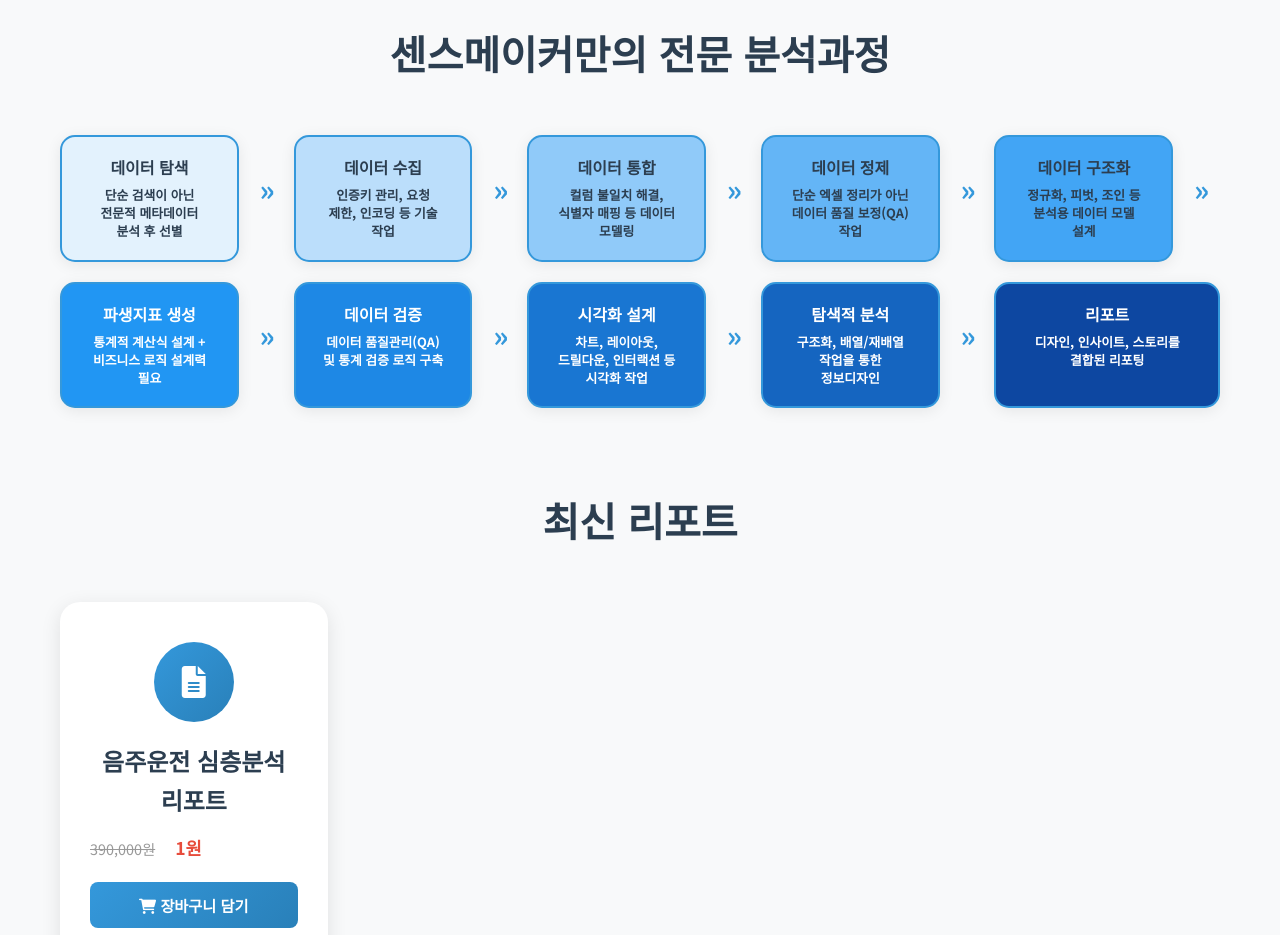
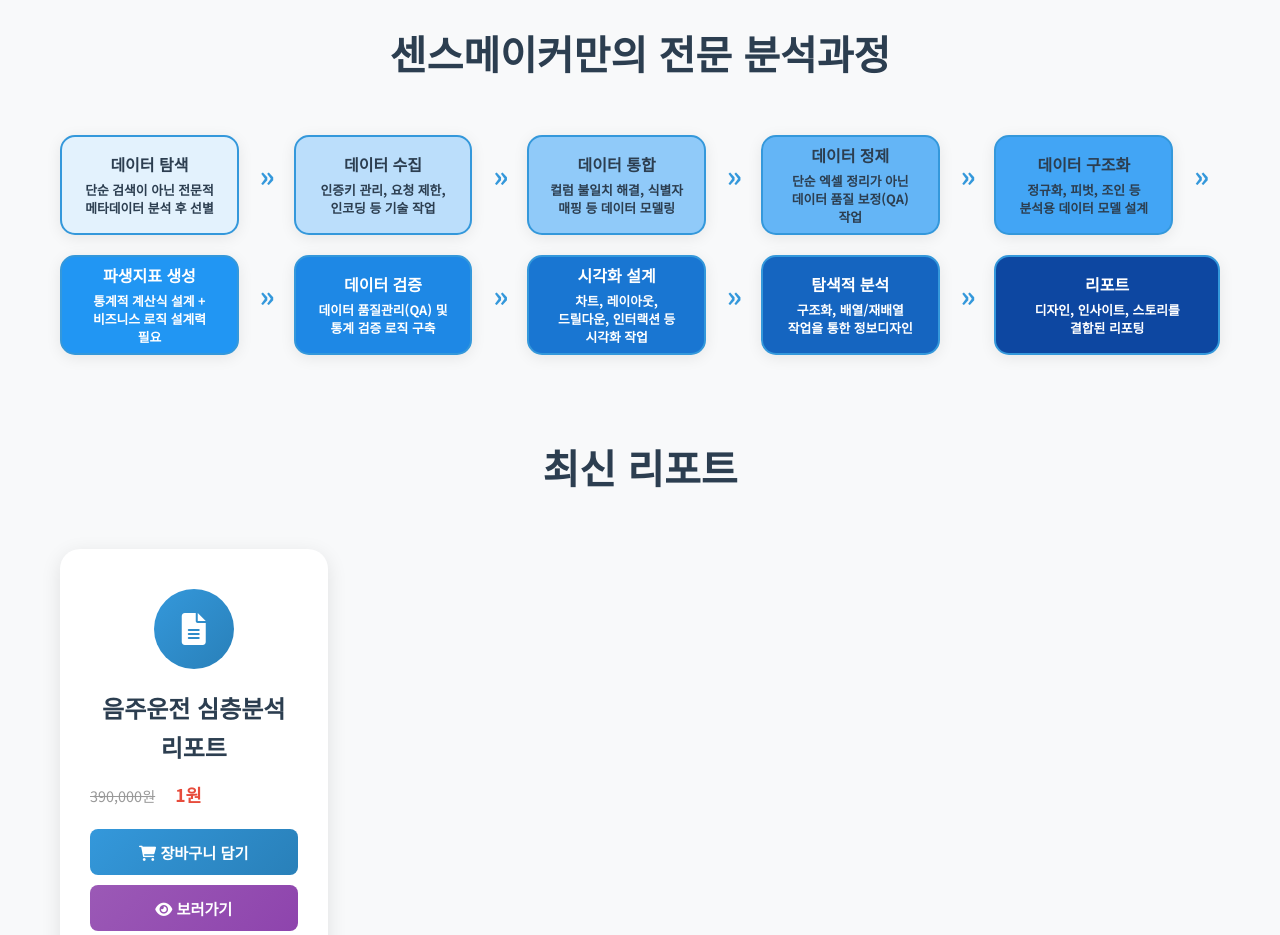
Before and after one commit to my-business-2025/real-analysis, a website: page index.html in a window 1280 px wide. Shown: the part 1300-2235 px from the top of the page. Drawn offline with Linux system fonts and the light colour scheme; no server answers.

Commit message:
Make process cards wider and lower horizontal rectangles

```diff
--- a/styles/style.css
+++ b/styles/style.css
@@ -1245,13 +1245,13 @@
 
 .process-step {
     display: flex;
-    align-items: flex-start;
-    padding: 20px 25px;
+    align-items: center;
+    padding: 15px 20px;
     border-radius: 15px;
     box-shadow: 0 3px 15px rgba(0,0,0,0.08);
     transition: all 0.3s ease;
     width: 100%;
-    min-height: 120px;
+    height: 100px;
     border: 2px solid #3498db;
 }
 
@@ -1335,10 +1335,10 @@
     flex: 1;
     display: flex;
     flex-direction: column;
-    gap: 8px;
+    gap: 6px;
     min-width: 0;
     width: 100%;
-    height: 100%;
+    justify-content: center;
 }
 
 .step-title {
```
